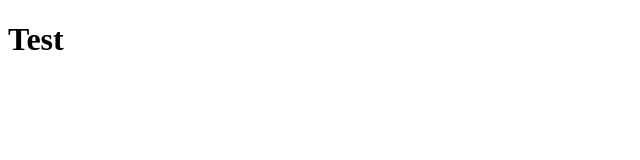
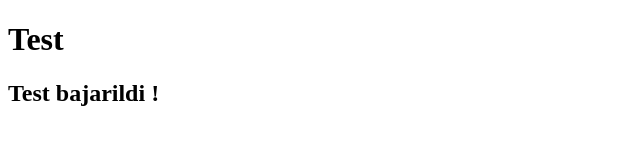
Before and after one commit to Shohislombek/Test, a plain HTML site: page index.html in a window 1280 px wide. Shown: the whole page, without its empty margins (0-640 px from the left). Drawn offline with Linux system fonts and the light colour scheme.

Commit message:
Zor boldi

```diff
--- a/index.html
+++ b/index.html
@@ -7,5 +7,6 @@
 </head>
 <body>
     <h1>Test</h1>
+    <h2>Test bajarildi !</h2>
 </body>
 </html>
```
